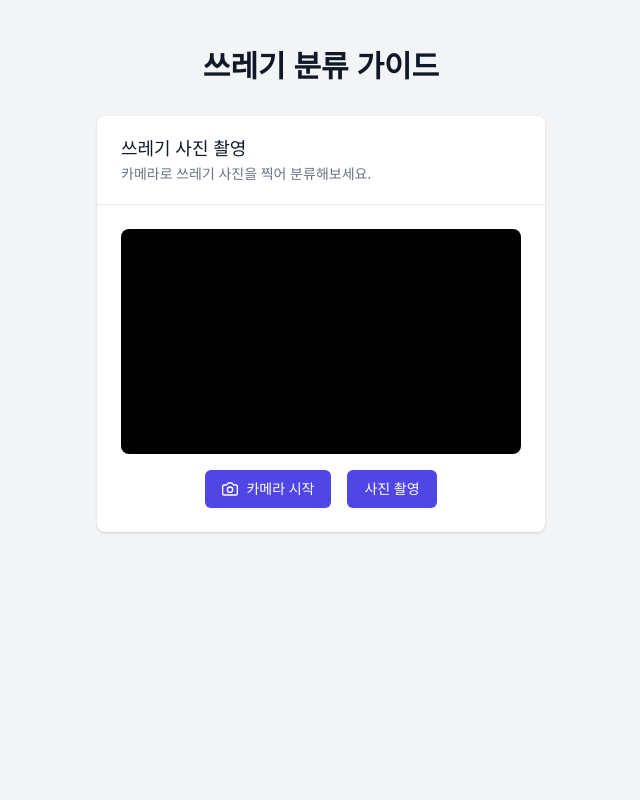
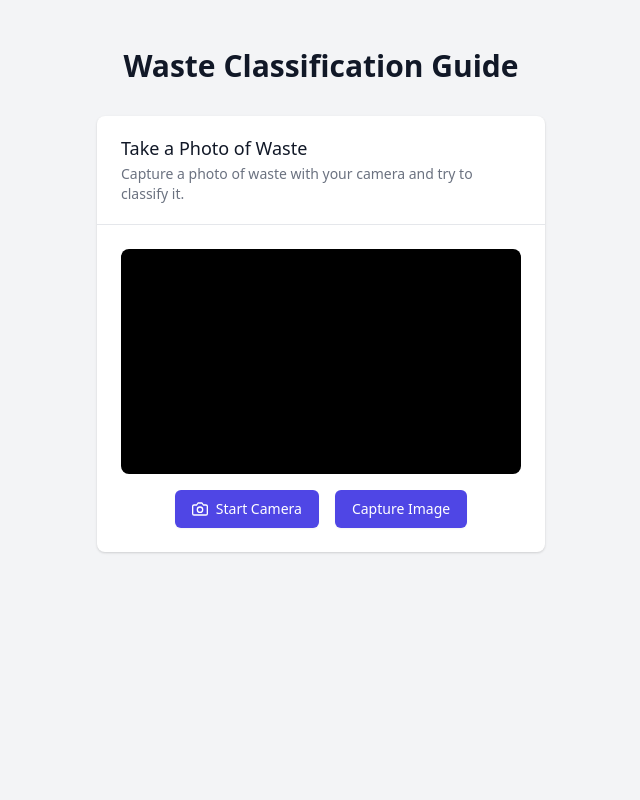
Before and after one commit to Team-TrashBros/MiracleRecycle, a Flask app: page / in a window 1280 px wide. Shown: the whole page, without its empty margins (319-959 px from the left). Run offline with Flask 3, Linux system fonts and the light colour scheme.

Commit message:
Feat: Add modal feature and Change language

```diff
--- a/static/js/main.js
+++ b/static/js/main.js
@@ -93,6 +93,19 @@ document.addEventListener('DOMContentLoaded', (event) => {
             <div class="bg-blue-100 p-4 rounded-md">
                 <h4 class="font-semibold text-blue-800 mb-2">처리 방법:</h4>
                 <p class="text-blue-700">${result[i].disposal_method}</p>
+                <div class="flex justify-center space-x-4">
+                    <!-- Trigger Button -->
+                    <button id="openModal_${i}" class="open-button inline-flex items-center px-4 py-2 border border-transparent text-sm font-medium rounded-md shadow-sm text-white bg-indigo-600 hover:bg-indigo-700 focus:outline-none focus:ring-2 focus:ring-offset-2 focus:ring-indigo-500">Detail</button>
+                </div>
+            </div>
+
+            <!-- Modal Structure -->
+            <div id="myModal_${i}" class="modal">
+                <div class="modal-content">
+                    <span class="close" data-index="${i}">&times;</span>
+                    <h2>Modal Title_${i}</h2>
+                    <p>This is a simple modal window.</p>
+                </div>
             </div>
         `
         }
@@ -111,6 +124,32 @@ document.addEventListener('DOMContentLoaded', (event) => {
         // `;
         classificationResult.classList.remove('hidden');
         feather.replace();
+
+        // 이벤트 리스너 추가
+        for (let i = 0; i < len; i++) {
+            // 모달 및 버튼 요소 가져오기
+            const modal = document.getElementById(`myModal_${i}`);
+            const btn = document.getElementById(`openModal_${i}`);
+            const closeBtn = modal.querySelector('.close');
+
+            // 모달 열기 버튼 클릭 시 모달 열기
+            btn.addEventListener('click', () => {
+                modal.style.display = 'block';
+            });
+
+            // 닫기 버튼 클릭 시 모달 닫기
+            closeBtn.addEventListener('click', () => {
+                modal.style.display = 'none';
+            });
+
+            // 모달 외부 클릭 시 모달 닫기
+            window.addEventListener('click', (event) => {
+                if (event.target === modal) {
+                    modal.style.display = 'none';
+                }
+            });
+        }
+
     }
 
     feather.replace();
--- a/templates/index.html
+++ b/templates/index.html
@@ -3,18 +3,18 @@
 <head>
     <meta charset="UTF-8">
     <meta name="viewport" content="width=device-width, initial-scale=1.0">
-    <title>쓰레기 분류 가이드</title>
+    <title>Waste Classification Guide</title>
     <link href="https://cdn.jsdelivr.net/npm/tailwindcss@2.2.19/dist/tailwind.min.css" rel="stylesheet">
     <link rel="stylesheet" href="{{ url_for('static', filename='css/style.css') }}">
     <script src="https://cdn.jsdelivr.net/npm/feather-icons/dist/feather.min.js"></script>
 </head>
 <body class="bg-gray-100 min-h-screen py-12 px-4 sm:px-6 lg:px-8">
     <div class="max-w-md mx-auto">
-        <h1 class="text-3xl font-bold text-center text-gray-900 mb-8">쓰레기 분류 가이드</h1>
+        <h1 class="text-3xl font-bold text-center text-gray-900 mb-8">Waste Classification Guide</h1>
         <div class="bg-white shadow overflow-hidden sm:rounded-lg">
             <div class="px-4 py-5 sm:px-6">
-                <h2 class="text-lg leading-6 font-medium text-gray-900">쓰레기 사진 촬영</h2>
-                <p class="mt-1 max-w-2xl text-sm text-gray-500">카메라로 쓰레기 사진을 찍어 분류해보세요.</p>
+                <h2 class="text-lg leading-6 font-medium text-gray-900">Take a Photo of Waste</h2>
+                <p class="mt-1 max-w-2xl text-sm text-gray-500">Capture a photo of waste with your camera and try to classify it.</p>
             </div>
             <div class="border-t border-gray-200 px-4 py-5 sm:p-0">
                 <div class="sm:p-6">
@@ -25,10 +25,10 @@
                         <div class="flex justify-center space-x-4">
                             <button id="start-camera" class="inline-flex items-center px-4 py-2 border border-transparent text-sm font-medium rounded-md shadow-sm text-white bg-indigo-600 hover:bg-indigo-700 focus:outline-none focus:ring-2 focus:ring-offset-2 focus:ring-indigo-500">
                                 <i data-feather="camera" class="mr-2 h-4 w-4"></i>
-                                카메라 시작
+                                Start Camera
                             </button>
                             <button id="capture-image" class="inline-flex items-center px-4 py-2 border border-transparent text-sm font-medium rounded-md shadow-sm text-white bg-indigo-600 hover:bg-indigo-700 focus:outline-none focus:ring-2 focus:ring-offset-2 focus:ring-indigo-500">
-                                사진 촬영
+                                Capture Image
                             </button>
                         </div>
                     </div>
@@ -38,16 +38,16 @@
                         </div>
                         <div class="flex justify-center space-x-4">
                             <button id="classify-waste" class="inline-flex items-center px-4 py-2 border border-transparent text-sm font-medium rounded-md shadow-sm text-white bg-indigo-600 hover:bg-indigo-700 focus:outline-none focus:ring-2 focus:ring-offset-2 focus:ring-indigo-500">
-                                분류하기
+                                Classify
                             </button>
                             <button id="reset-classification" class="inline-flex items-center px-4 py-2 border border-gray-300 text-sm font-medium rounded-md shadow-sm text-gray-700 bg-white hover:bg-gray-50 focus:outline-none focus:ring-2 focus:ring-offset-2 focus:ring-indigo-500">
                                 <i data-feather="refresh-cw" class="mr-2 h-4 w-4"></i>
-                                다시 찍기
+                                Retake
                             </button>
                         </div>
                     </div>
                     <div id="classification-result" class="hidden mt-6 space-y-4">
-                        <!-- 분류 결과가 여기에 표시됩니다 -->
+                        <!-- Classification results will be displayed here -->
                     </div>
                 </div>
             </div>
```
Also changed, not shown: static/css/style.css (+38 -1 lines).
